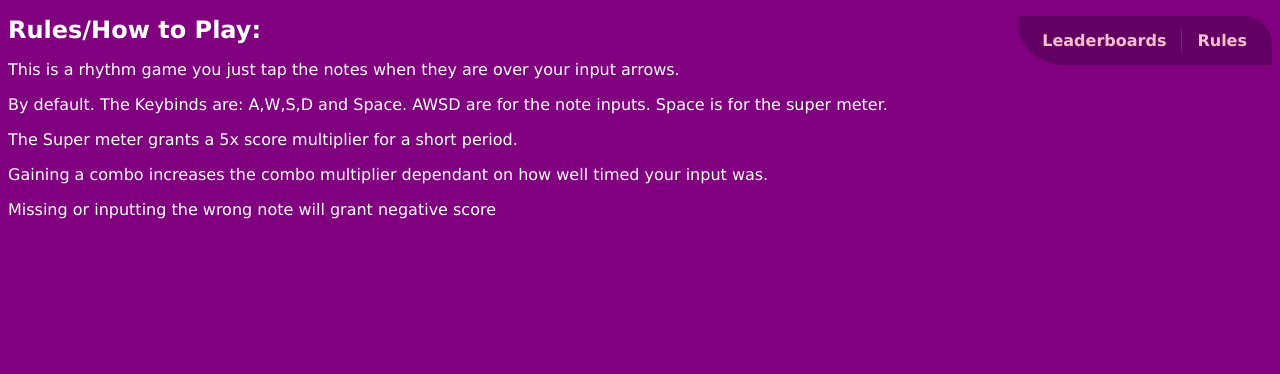
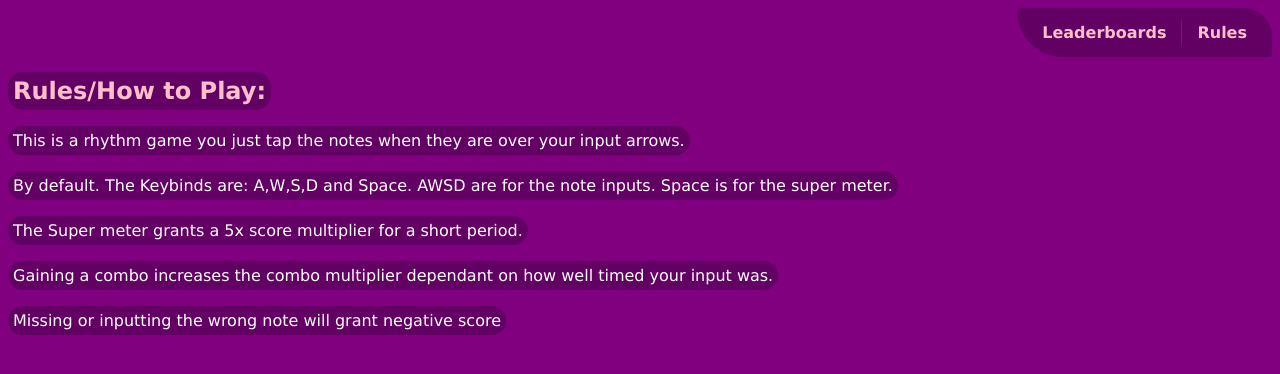
Before and after one commit to Zirdgal/prakse-game, a FastAPI app: page /rules in a window 1280 px wide. Shown: the top 374 px of the page. Run offline with FastAPI, Linux system fonts and the light colour scheme.

Commit message:
changed style for homepage

```diff
--- a/api/static/style.css
+++ b/api/static/style.css
@@ -3,18 +3,25 @@ body {
     color: white;
     font-family: Verdana, Geneva, Tahoma, sans-serif;
 }
+
 table, td, th {
-    border: white 1px solid;
+    border: rgb(255, 223, 228) 1px solid;
     border-collapse: collapse;
     padding: 5px;
     text-align: center;
+    background-color: rgb(99, 0, 99);
 }
-
-a {
-    color: lightblue;
+h1, p {
+    background-color: rgb(99, 0, 99);
+    border-radius: 15px;
+    padding: 5px;
+    max-width: fit-content;
+}
+h1, a {
+    color: pink ;
 }
 a:hover {
-    color: blue;
+    color: hotpink;
 }
 h1 {
     font-size: 3vh;
@@ -50,7 +57,7 @@ nav > a:hover {
 }
 
 
-.leaderboard-container {
+.leaderboard-container{
     padding-top: 5vh;
     display: flex;
     flex-direction: row;
@@ -60,3 +67,7 @@ nav > a:hover {
     min-width: 25vw;
     padding: 1vh 2vw;
 }
+
+.rules-container {
+    padding-top: 6vh;
+}
--- a/api/templates/rules.html
+++ b/api/templates/rules.html
@@ -2,12 +2,12 @@
 {% block title %}Zird Rhythm Game - Rules{% endblock %}
 
 {% block content %}
-    <h1>Rules/How to Play:</h1>
+<div class="rules-container"><h1>Rules/How to Play:</h1>
 
     <p>This is a rhythm game you just tap the notes when they are over your input arrows.</p>
     <p>By default. The Keybinds are: A,W,S,D and Space. AWSD are for the note inputs. Space is for the super meter.</p>
     <p>The Super meter grants a 5x score multiplier for a short period.</p>
     <p>Gaining a combo increases the combo multiplier dependant on how well timed your input was.</p>
-    <p>Missing or inputting the wrong note will grant negative score </p>
-</body>
+    <p>Missing or inputting the wrong note will grant negative score </p></div>
+
 {% endblock %}
```
